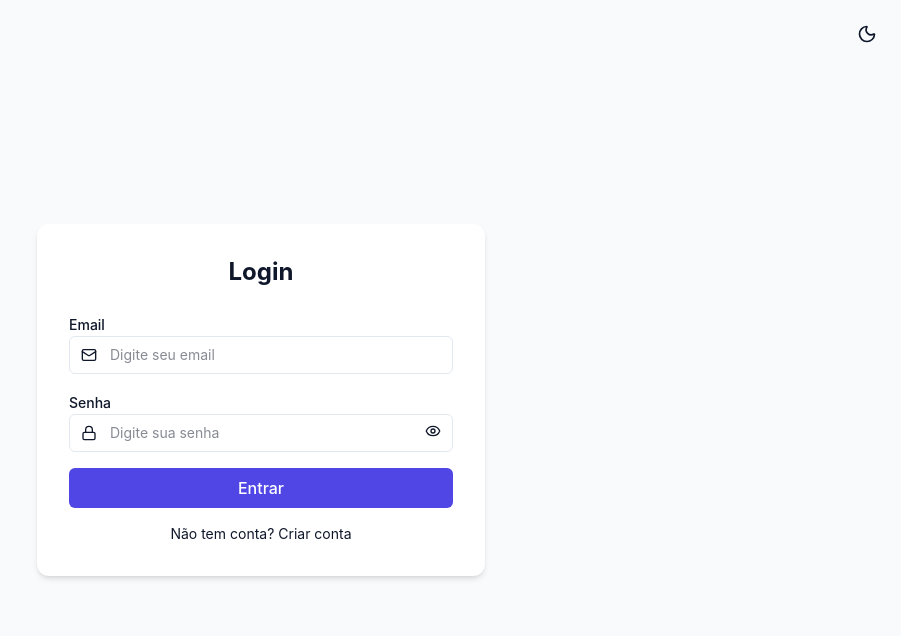
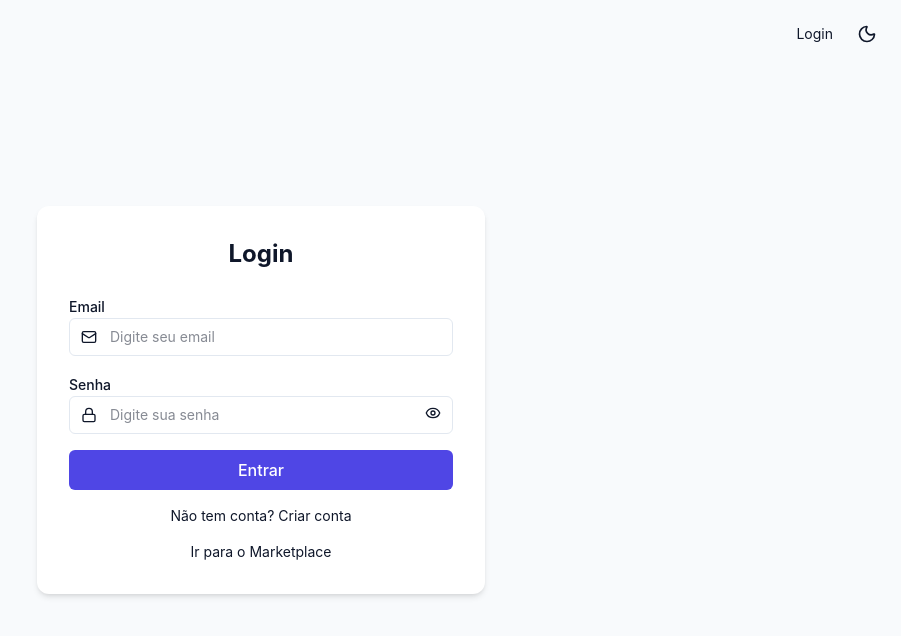
Before and after one commit to VictorGabriel021/frontend-challenge-inmeta, a Vue app: page /login in a window 1280 px wide. Shown: the top 636 px of the page, without its empty margins (379-1280 px from the left). Built offline with nearby package versions, Linux system fonts and the light colour scheme; the HTML template or start-up script is replaced by a standard one.

Commit message:
feat: add router links in login, register and marketplace

```diff
--- a/src/app/App.vue
+++ b/src/app/App.vue
@@ -15,14 +15,19 @@ themeStore.applyTheme()
 <template>
   <MainNavbar v-if="useAuthStore().isAuthenticated" />
 
+  <div class="absolute top-4 right-4 flex items-center gap-4" v-else>
+    <p class="text-center text-sm text-muted-foreground hover:underline">
+      <router-link to="/login">Login</router-link>
+    </p>
+
     <button
-    v-else
       @click="themeStore.toggleTheme()"
-    class="absolute top-4 right-4 p-2 rounded-md hover:bg-muted transition cursor-pointer hover:opacity-80"
+      class="p-2 rounded-md hover:bg-muted transition cursor-pointer hover:opacity-80"
     >
       <Sun v-if="themeStore.theme === 'dark'" class="w-5 h-5" />
       <Moon v-else class="w-5 h-5" />
     </button>
+  </div>
 
   <router-view />
 
--- a/src/app/auth/features/login/page.vue
+++ b/src/app/auth/features/login/page.vue
@@ -64,6 +64,10 @@ const { form, touched, errors, login, loading } = useLoginViewModel()
             Criar conta
           </span>
         </p>
+
+        <p class="text-sm text-center mt-4 text-muted-foreground hover:underline">
+          <router-link to="/">Ir para o Marketplace</router-link>
+        </p>
       </form>
     </div>
   </div>
--- a/src/app/auth/features/register/page.vue
+++ b/src/app/auth/features/register/page.vue
@@ -74,6 +74,10 @@ const { form, touched, errors, register, loading } = useRegisterViewModel()
             Voltar para login
           </span>
         </p>
+
+        <p class="text-sm text-center mt-4 text-muted-foreground hover:underline">
+          <router-link to="/">Ir para o Marketplace</router-link>
+        </p>
       </form>
     </div>
   </div>
--- a/src/app/auth/features/register/useRegisterViewModel.ts
+++ b/src/app/auth/features/register/useRegisterViewModel.ts
@@ -63,7 +63,7 @@ export function useRegisterViewModel() {
       await authService.register(result.data)
 
       toast.success('Conta criada com sucesso!')
-      router.replace('/')
+      router.replace('/login')
     } catch (error) {
       toast.error('Erro ao registrar')
     } finally {
--- a/src/components/layout/MainNavbar.vue
+++ b/src/components/layout/MainNavbar.vue
@@ -19,9 +19,18 @@ function handleLogout() {
 
 <template>
   <nav
-    class="flex items-center justify-between px-6 py-4 border-b border-[rgb(var(--color-border))] bg-[rgb(var(--color-card))]"
+    class="flex items-center justify-between flex-col md:flex-row gap-4 px-6 py-4 border-b border-[rgb(var(--color-border))] bg-[rgb(var(--color-card))]"
   >
     <span class="font-semibold">Cards Marketplace</span>
+
+    <ul class="flex items-center gap-6">
+      <li>
+        <router-link to="/">Marketplace</router-link>
+      </li>
+      <li>
+        <router-link to="/my-cards">Minhas Cartas</router-link>
+      </li>
+    </ul>
 
     <div class="flex items-center gap-4">
       <button
```
Lines whose indentation alone changed are shown as unchanged.
